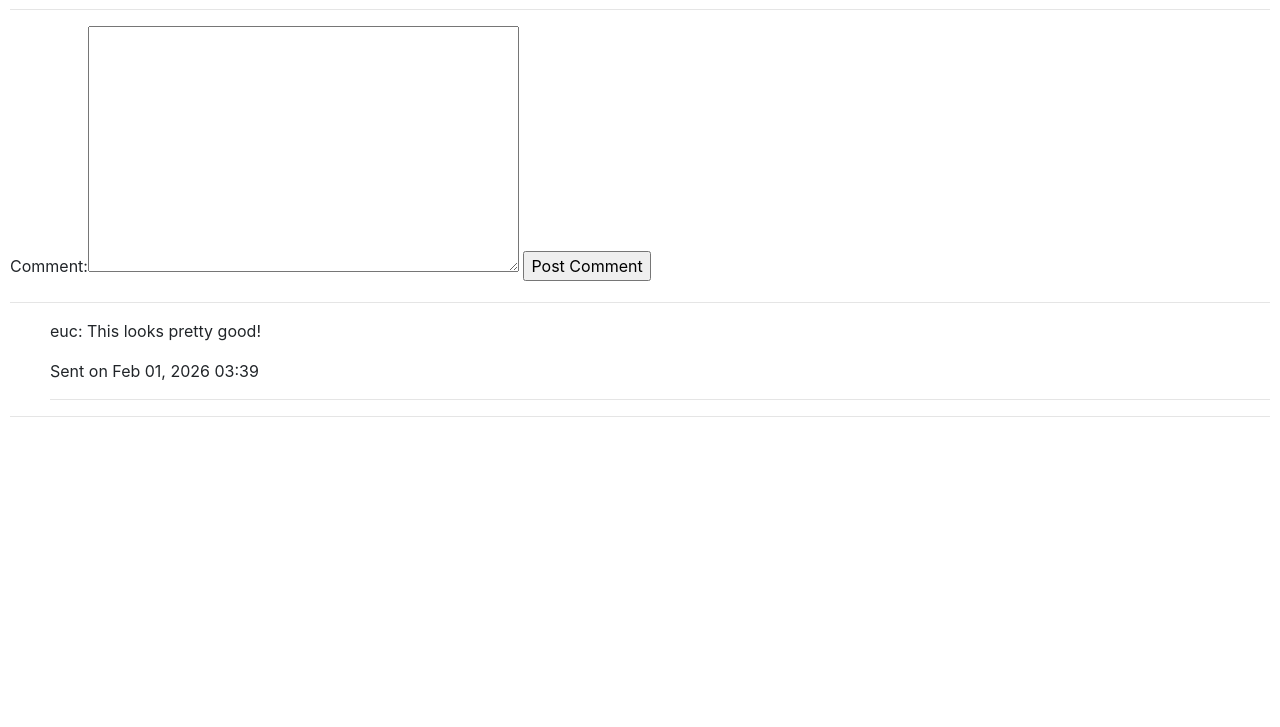
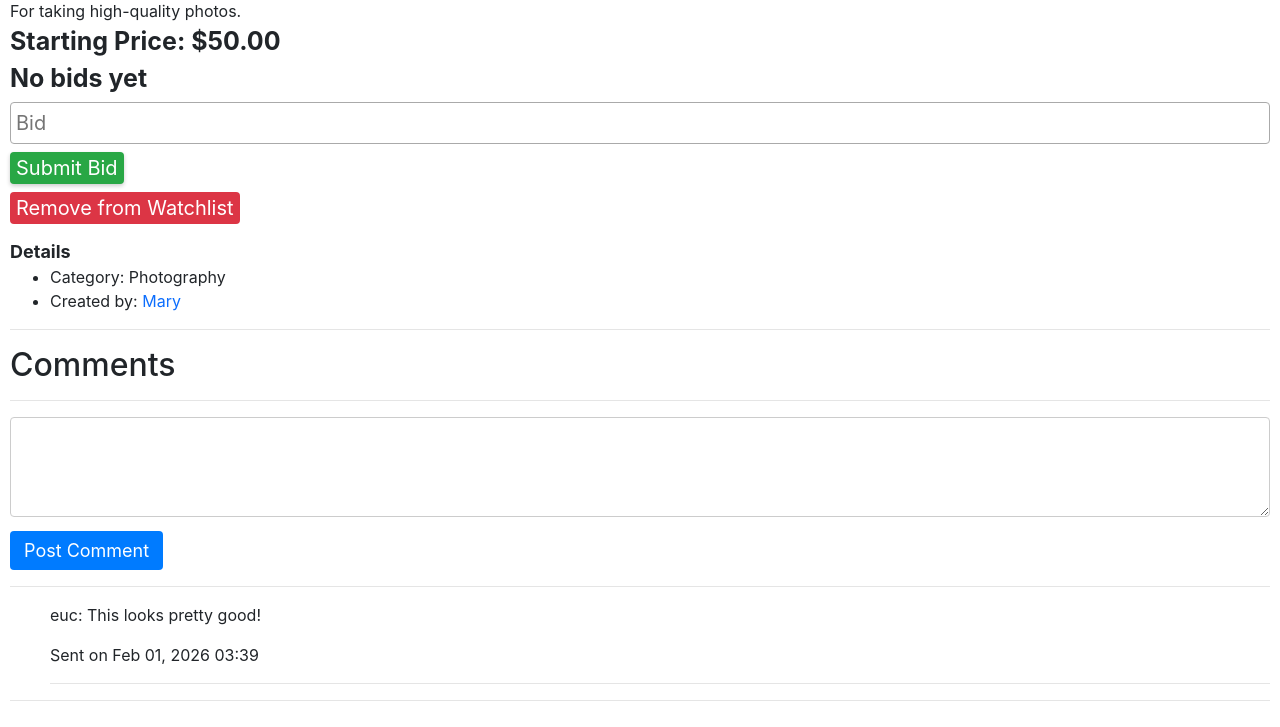
Before and after one commit to euc0507/auctionhouse, a Django app: page /listing/10 in a window 1280 px wide. Shown: the part 473-1200 px from the top of the page. Before the commit the page ends 890 px from the top, so only its background shows below. Run offline with Django 3.2, Linux system fonts and the light colour scheme; a user stored in the database is signed in; data comes from the database, SQL or seed files in the repository; both versions use the stored data as it was after the commit; some libraries are stand-ins or nearby versions.

Commit message:
Categories page + style

```diff
--- a/auctions/models.py
+++ b/auctions/models.py
@@ -10,7 +10,27 @@ class Listing(models.Model):
     description = models.TextField()
     starting_bid = models.DecimalField(max_digits=14, decimal_places=2)
     image = models.URLField(blank=True)
-    category = models.CharField(blank=True, choices=[('EL', 'Electronics'), ('CL', 'Clothes')])
+    category = models.CharField(blank=True, choices=[
+    ('EL', 'Electronics'),
+    ('CL', 'Clothing'),
+    ('TO', 'Toys'),
+    ('HM', 'Home'),
+    ('SP', 'Sports'),
+    ('BK', 'Books'),
+    ('MU', 'Music'),
+    ('MO', 'Movies'),
+    ('PH', 'Photography'),
+    ('FD', 'Food & Drink'),
+    ('HB', 'Health & Beauty'),
+    ('GM', 'Gaming'),
+    ('CO', 'Collectibles'),
+    ('JW', 'Jewelry'),
+    ('WA', 'Watches'),
+    ('AU', 'Automotive'),
+    ('PS', 'Pet Supplies'),
+    ('FI', 'Fitness'),
+    ('BB', 'Baby Products')])
+
     creator = models.ForeignKey(User, on_delete=models.CASCADE, related_name="created_listings")
     active_flag = models.BooleanField(default=True)
     winner = models.ForeignKey(User, blank=True, null=True, on_delete=models.SET_NULL, related_name="won_listings")
--- a/auctions/static/auctions/styles.css
+++ b/auctions/static/auctions/styles.css
@@ -52,3 +52,104 @@ body {
     margin: 1px 0;
     font-weight: bold;
 }
+
+.big_image {
+    width: 350px;
+    height: 100%;
+    object-fit: cover;
+    flex-shrink: 0;
+    background-color: #f0f0f0;
+}
+
+.price_text {
+    font-weight: bold;
+    font-size: 25px;
+}
+
+.amount {
+    width: 100%;
+    padding: 5px;
+    margin: 4px 0 4px 0;
+    font-size: 20px;
+    border: 1px solid #aaa;
+    border-radius: 4px;
+}
+
+.buttons {
+    background-color: #28a745;
+    color: white;
+    border: none;
+    border-radius: 4px;
+    margin: 4px 0 4px 0;
+    font-size: 20px;
+    box-shadow: 0 2px 4px rgba(0,0,0,0.2);
+
+}
+
+.buttons:hover {
+    background-color: #218838;
+}
+
+.close_auction_button {
+    background-color: #dc3545;
+    color: white;
+    border: none;
+    font-size: 20px;
+    border-radius: 4px;
+    cursor: pointer;
+    transition: background-color 0.2s;
+    margin: 4px 0 4px 0;
+}
+
+.close_auction_button:hover {
+    background-color: #c82333;
+}
+
+.details {
+    margin-top: 10px;
+    font-size: 18px;
+    font-weight: bold;
+}
+
+.listing_status {
+    font-size: 19px;
+    font-weight: 500;
+}
+
+.user_name {
+    color: #0d6efd;
+}
+
+.comment_form {
+    width: 100%;
+    min-height: 80px;
+    height: 100px;
+    padding: 10px;
+    font-size: 14px;
+    border: 1px solid #ccc;
+    border-radius: 4px;
+    resize: vertical;
+    outline: none;
+    margin-bottom: 8px;
+    font-family: inherit;
+}
+
+.comment_form:focus {
+    border-color: #007bff;
+    box-shadow: 0 0 0 2px rgba(0, 123, 255, 0.15);
+}
+
+.comment_submit_button {
+    background-color: #007bff;
+    color: white;
+    border: none;
+    padding: 6px 14px;
+    font-size: 18px;
+    border-radius: 4px;
+    cursor: pointer;
+    transition: background-color 0.2s;
+}
+
+.comment_submit_button:hover {
+    background-color: #0069d9;
+}
--- a/auctions/templates/auctions/layout.html
+++ b/auctions/templates/auctions/layout.html
@@ -22,12 +22,15 @@
             </li>
             {% if user.is_authenticated %}
                 <li class="nav-item">
-                    <a class="nav-link" href="{% url 'create' %}">Create Listing</a>
+                    <a class="nav-link" href="{% url 'my_watchlist' %}">Watchlist</a>
                 </li>
             {% endif %}
+            <li clas="nav-item">
+                <a class="nav-link" href="{% url 'categories' %}"> Categories</a>
+            </li>
             {% if user.is_authenticated %}
                 <li class="nav-item">
-                    <a class="nav-link" href="{% url 'my_watchlist' %}">Watchlist</a>
+                    <a class="nav-link" href="{% url 'create' %}">Create Listing</a>
                 </li>
             {% endif %}
             {% if user.is_authenticated %}
--- a/auctions/templates/auctions/listing.html
+++ b/auctions/templates/auctions/listing.html
@@ -2,16 +2,14 @@
 
 {% block body %}
     <h2>{{ listing.title }}</h2>
-
+    <div><img src="{{ listing.image }}" class="big_image"></div>
     <div>{{ listing.description }}</div>
-    <div>Starting Bid: {{ listing.starting_bid }}</div>
+    <div class="price_text">Starting Price: ${{ listing.starting_bid }}</div>
     {% if highest_bid %}
-    <div>Highest Bid: {{ current_price }} by {{ highest_bid.bidder.username }}</div>
+    <div class="price_text">Current Bid: ${{ current_price }} by {{ highest_bid.bidder.username }}</div>
     {% else %}
-    <div>No bids yet</div>
+    <div class="price_text">No bids yet</div>
     {% endif %}
-    <div>{{ category }}</div>
-    <div>Created by {{ listing.creator }}</div>
     {% if user.is_authenticated %}
         {% if listing.active_flag %}
             {% if low_bid %}
@@ -20,36 +18,47 @@
             {% if listing.creator == request.user %}
                 <div><form action="{% url 'listing' id %}" method="POST">
                     {% csrf_token %}
-                    <input type="submit" value="Close Auction">
+                    <input type="submit" value="Close Auction" class="close_auction_button">
                 </form></div>
             {% else %}
                 <div><form action="{% url 'listing' id %}" method="POST">
                     {% csrf_token %}
                     {{ form }}
-                    <input type="submit" value="Submit Bid">
+                    <input type="submit" value="Submit Bid" class="buttons">
                 </form></div>
             {% endif %}
         {% else %}
-            <div>Listing Closed</div>
+            <div class="price_text">Listing Closed</div>
             {% if listing.winner %}
-                <div>Auction won by: {{listing.winner}}</div>
+                <div class="listing_status">Auction won by: {{listing.winner}}</div>
                 {% if listing.winner == request.user %}
                     Congratulations! You won this auction!
                 {% endif %}
             {% endif %}
         {% endif %}
         {% if user in listing.watchlist.all %}
-            <form action="{% url 'watchlist' id %}" method="POST">{% csrf_token %}<input type="submit" value="Remove from watchlist"></form>
+            <form action="{% url 'watchlist' id %}" method="POST">{% csrf_token %}<input type="submit" value="Remove from Watchlist" class="close_auction_button"></form>
         {% else %}
-            <form action="{% url 'watchlist' id %}" method="POST">{% csrf_token %}<input type="submit" value="Add to watchlist"></form>
+            <form action="{% url 'watchlist' id %}" method="POST">{% csrf_token %}<input type="submit" value="Add to Watchlist" class="buttons"></form>
+        {% endif %}
+        <div class="details">Details</div>
+        <ul>
+            {% if category %}
+                <div><li>Category: {{ category }}</li></div>
+            {% else %}
+                <div><li>Category: No category listed</li></div>
+            {% endif %}
+            <div><li>Created by: <span class="user_name">{{ listing.creator }}</span></li></div>
+        </ul>
     {% endif %}
     <hr>
     <h2>Comments</h2>
+        {% if user.is_authenticated %}
             <hr>
             <form action="{% url 'listing' id %}" method="POST">
                 {% csrf_token %}
                 {{ comment_form }}
-            <input type="submit" value="Post Comment" name="add_comment">
+                <input type="submit" value="Post Comment" name="add_comment" class="comment_submit_button">
             </form>
         {% endif %}
     <hr>
--- a/auctions/urls.py
+++ b/auctions/urls.py
@@ -10,5 +10,7 @@ urlpatterns = [
     path("create", views.create, name="create"),
     path("listing/<str:id>", views.listing, name="listing"),
     path("listing/<str:id>/watchlist", views.watchlist, name="watchlist"),
-    path("watchlist", views.my_watchlist, name="my_watchlist")
+    path("watchlist", views.my_watchlist, name="my_watchlist"),
+    path("categories", views.categories, name="categories"),
+    path("categories/<str:category>", views.by_category, name="by_category")
 ]
--- a/auctions/views.py
+++ b/auctions/views.py
@@ -93,11 +93,24 @@ class NewBid(forms.ModelForm):
     class Meta:
         model = Bid
         exclude = ["bidder","listing"]
+        widgets = {
+            "amount": forms.NumberInput(attrs={"class":"amount","placeholder":"Bid"})
+        }
+        labels = {
+            "amount":""
+        }
+
 
 class MakeComment(forms.ModelForm):
     class Meta:
         model = Comment
         exclude = ["user", "listing"]
+        widgets = {
+            "comment": forms.Textarea(attrs={"class":"comment_form"})
+        }
+        labels = {
+            "comment":""
+        }
 
 def listing(request, id):
     listing = get_object_or_404(Listing, id=id)
@@ -174,3 +187,22 @@ def watchlist(request,id):
 def my_watchlist(request):
     if request.user.is_authenticated:
         return render(request,"auctions/watchlist.html")
+
+def categories(request):
+    sorted_categories = sorted(Listing._meta.get_field('category').choices, key=lambda x: x[1])
+    categories = [label for (code, label) in sorted_categories]
+    return render(request, "auctions/categories.html",{
+        "categories": categories
+    })
+
+
+CATEGORY_MAP = {label: code for code, label in Listing._meta.get_field('category').choices}
+def by_category(request, category):
+    categories = [label for code, label in Listing._meta.get_field('category').choices]
+    code = CATEGORY_MAP.get(category)
+    listings = Listing.objects.filter(category=code, active_flag=True)
+    return render(request, "auctions/by_category.html",{
+        "categories": categories,
+        "category": category,
+        "listings": listings
+    })
```
Also changed, not shown: auctions/templates/auctions/by_category.html (added, +29 -0 lines), auctions/templates/auctions/categories.html (added, +11 -0 lines), db.sqlite3. Lines whose indentation alone changed are shown as unchanged.
